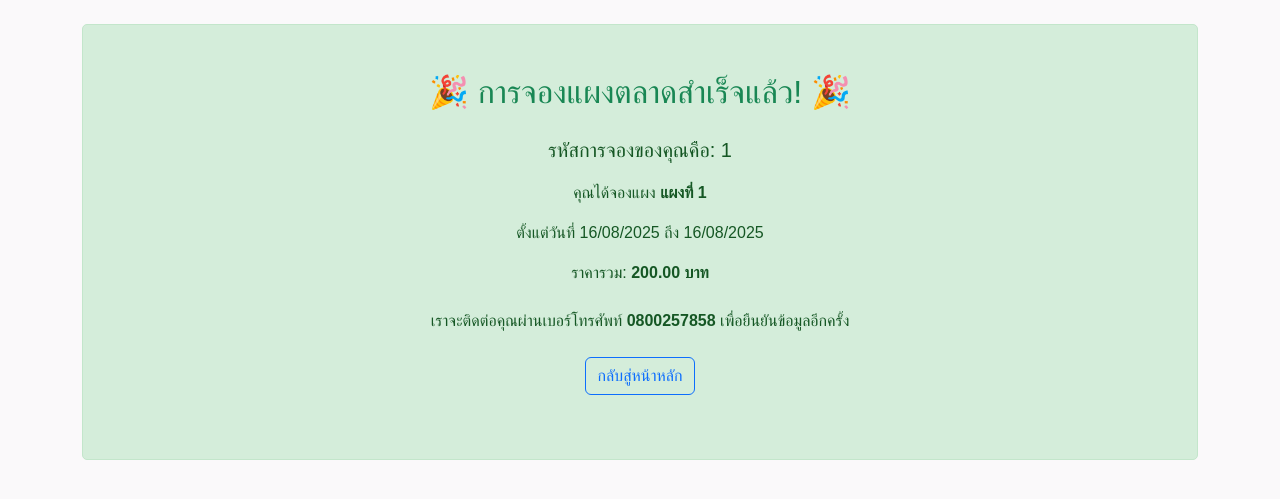
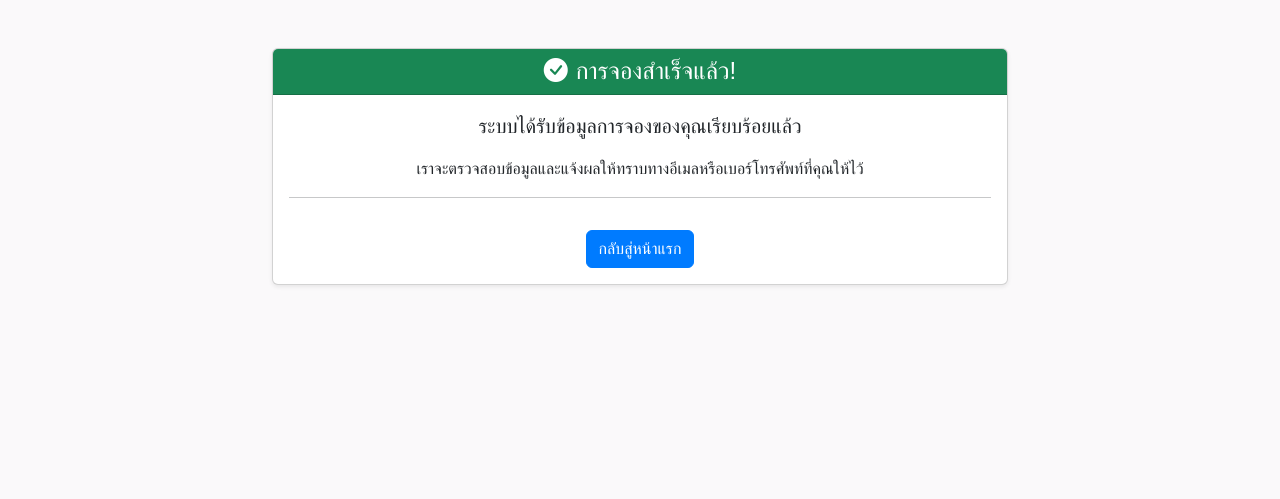
Before and after one commit to zutterjostar-dotcom/market-stall-booking-app, a Flask app: page /booking/success/1 in a window 1280 px wide. Shown: the part 56-555 px from the top of the page. Run offline with Flask 3, Linux system fonts and the light colour scheme; data comes from the database, SQL or seed files in the repository.

Commit message:
Improved success page with a clear confirmation

```diff
--- a/templates/success.html
+++ b/templates/success.html
@@ -1,21 +1,21 @@
 {% extends "base.html" %}
 
-{% block title %}จองสำเร็จ!{% endblock %}
+{% block title %}การจองสำเร็จ{% endblock %}
 
 {% block content %}
-<div class="booking-success-message text-center p-5">
-    <h2 class="mb-4 text-success">🎉 การจองแผงตลาดสำเร็จแล้ว! 🎉</h2>
-    <p class="lead">รหัสการจองของคุณคือ: <strong>{{ booking.id }}</strong></p>
-    <p>คุณได้จองแผง <strong>{{ booking.stall.name }}</strong></p>
-    <p>ตั้งแต่วันที่ {{ booking.start_date.strftime('%d/%m/%Y') }} ถึง {{ booking.end_date.strftime('%d/%m/%Y') }}</p>
-    <p>ราคารวม: <strong>{{ "%.2f" | format(booking.total_price) }} บาท</strong></p>
-    <p class="mt-4">เราจะติดต่อคุณผ่านเบอร์โทรศัพท์ <strong>{{ booking.vendor_phone }}</strong> เพื่อยืนยันข้อมูลอีกครั้ง</p>
-    {% if booking.image_url %}
-        <p class="mt-3">รูปภาพที่คุณแนบมา:</p>
-        <img src="{{ booking.image_url }}" alt="ภาพยืนยันตัวตน" style="max-width: 200px; height: auto; border-radius: 5px; border: 1px solid #ddd;">
-    {% endif %}
-    <p class="mt-4">
-        <a href="{{ url_for('index') }}" class="btn btn-outline-primary">กลับสู่หน้าหลัก</a>
-    </p>
+<div class="row justify-content-center mt-5">
+    <div class="col-md-8">
+        <div class="card shadow-sm text-center">
+            <div class="card-header bg-success text-white">
+                <h4 class="mb-0"><i class="bi bi-check-circle-fill me-2"></i>การจองสำเร็จแล้ว!</h4>
+            </div>
+            <div class="card-body">
+                <p class="lead">ระบบได้รับข้อมูลการจองของคุณเรียบร้อยแล้ว</p>
+                <p>เราจะตรวจสอบข้อมูลและแจ้งผลให้ทราบทางอีเมลหรือเบอร์โทรศัพท์ที่คุณให้ไว้</p>
+                <hr>
+                <a href="{{ url_for('index') }}" class="btn btn-primary mt-3">กลับสู่หน้าแรก</a>
+            </div>
+        </div>
+    </div>
 </div>
 {% endblock %}
```
